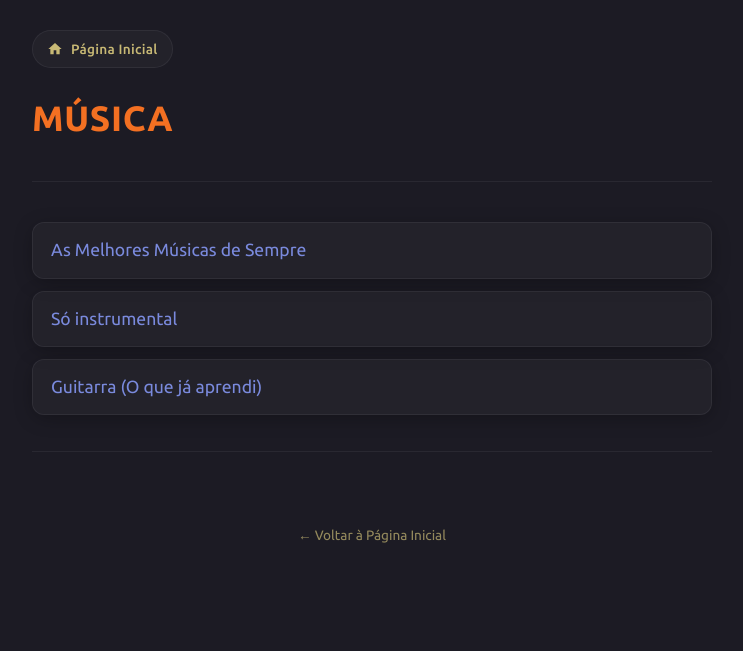
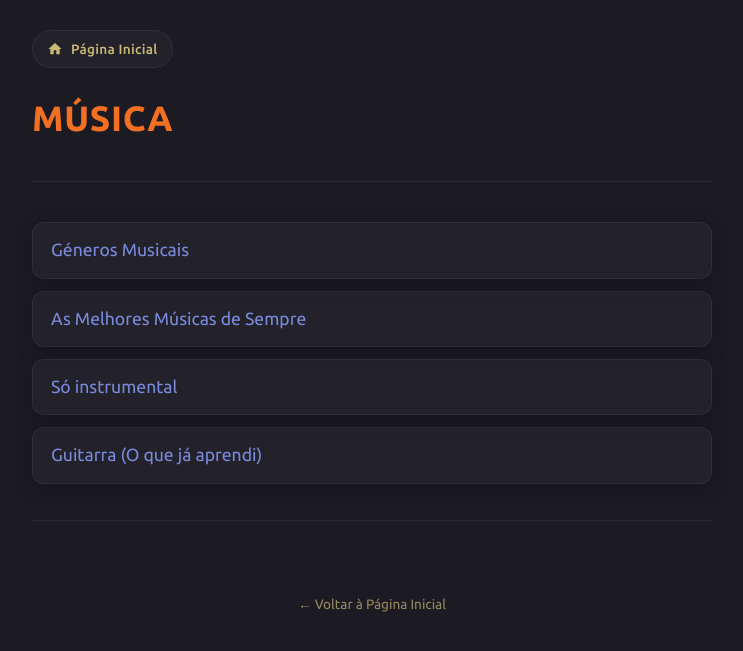
Before and after one commit to joaquim-capitao/joaquim-capitao.github.io, a Jekyll site: the page musica/index.html, which Jekyll copies as it is, in a window 1280 px wide. Shown: the top 651 px of the page, without its empty margins (268-1011 px from the left). Built offline with Jekyll 4.4.1, drawn with Linux system fonts in a browser that asks for light colours.

Commit message:
Add new music genre links to index.html

```diff
--- a/musica/index.html
+++ b/musica/index.html
@@ -236,9 +236,10 @@
 
     <ul class="chronicles-list" id="chronicles-list">
 
-     <li><a href="https://joaquim-capitao.github.io/cinema/as-melhores-musicas-de-sempre"><span class="title">As Melhores Músicas de Sempre</span></a></li>
-     <li><a href="https://joaquim-capitao.github.io/cinema/so-instrumental"><span class="title">Só instrumental</span></a></li>
-     <li><a href="https://joaquim-capitao.github.io/cinema/guitarra"><span class="title">Guitarra (O que já aprendi)</span></a></li>
+     <li><a href="https://joaquim-capitao.github.io/musica/generos"><span class="title">Géneros Musicais</span></a></li>
+     <li><a href="https://joaquim-capitao.github.io/musica/as-melhores-musicas-de-sempre"><span class="title">As Melhores Músicas de Sempre</span></a></li>
+     <li><a href="https://joaquim-capitao.github.io/musica/so-instrumental"><span class="title">Só instrumental</span></a></li>
+     <li><a href="https://joaquim-capitao.github.io/musica/guitarra"><span class="title">Guitarra (O que já aprendi)</span></a></li>
 
 
     </ul>
```
